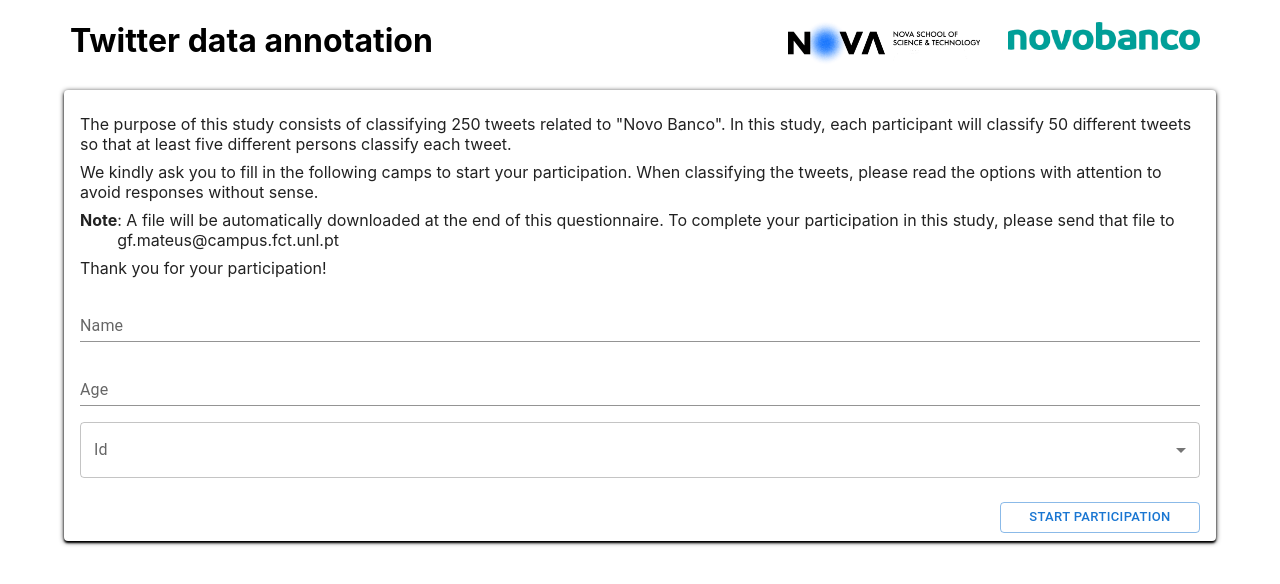
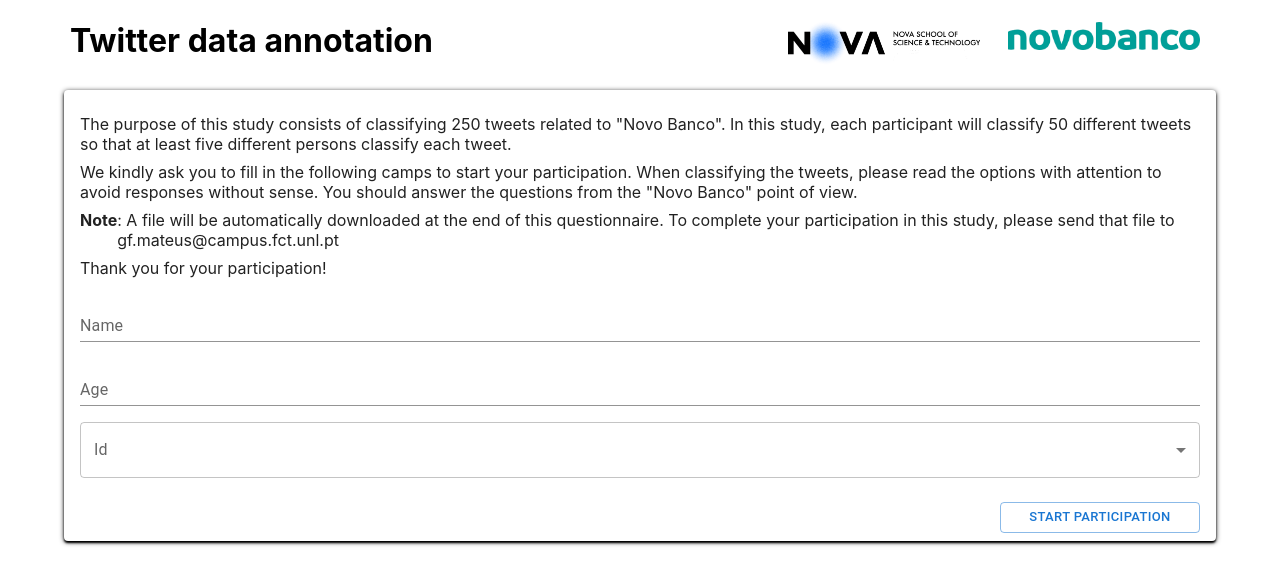
Before and after one commit to gfMateus99/novobanco-survey, a React (Create React App) app: page / in a window 1280 px wide. Shown: the top 584 px of the page. Built offline with nearby package versions, Linux system fonts and the light colour scheme.

Commit message:
app123d1

```diff
--- a/src/components/InicialComponent.js
+++ b/src/components/InicialComponent.js
@@ -56,7 +56,7 @@
         The purpose of this study consists of classifying 250 tweets related to "Novo Banco". In this study, each participant will classify 50 different tweets so that at least five different persons classify each tweet.        </Typography>
 
         <Typography variant="h7" sx={{display:"flex", textAlign:"left",mt: 1}}>
-        We kindly ask you to fill in the following camps to start your participation. When classifying the tweets, please read the options with attention to avoid responses without sense.
+        We kindly ask you to fill in the following camps to start your participation. When classifying the tweets, please read the options with attention to avoid responses without sense. You should answer the questions from the "Novo Banco" point of view.
 
         </Typography>
 
```
